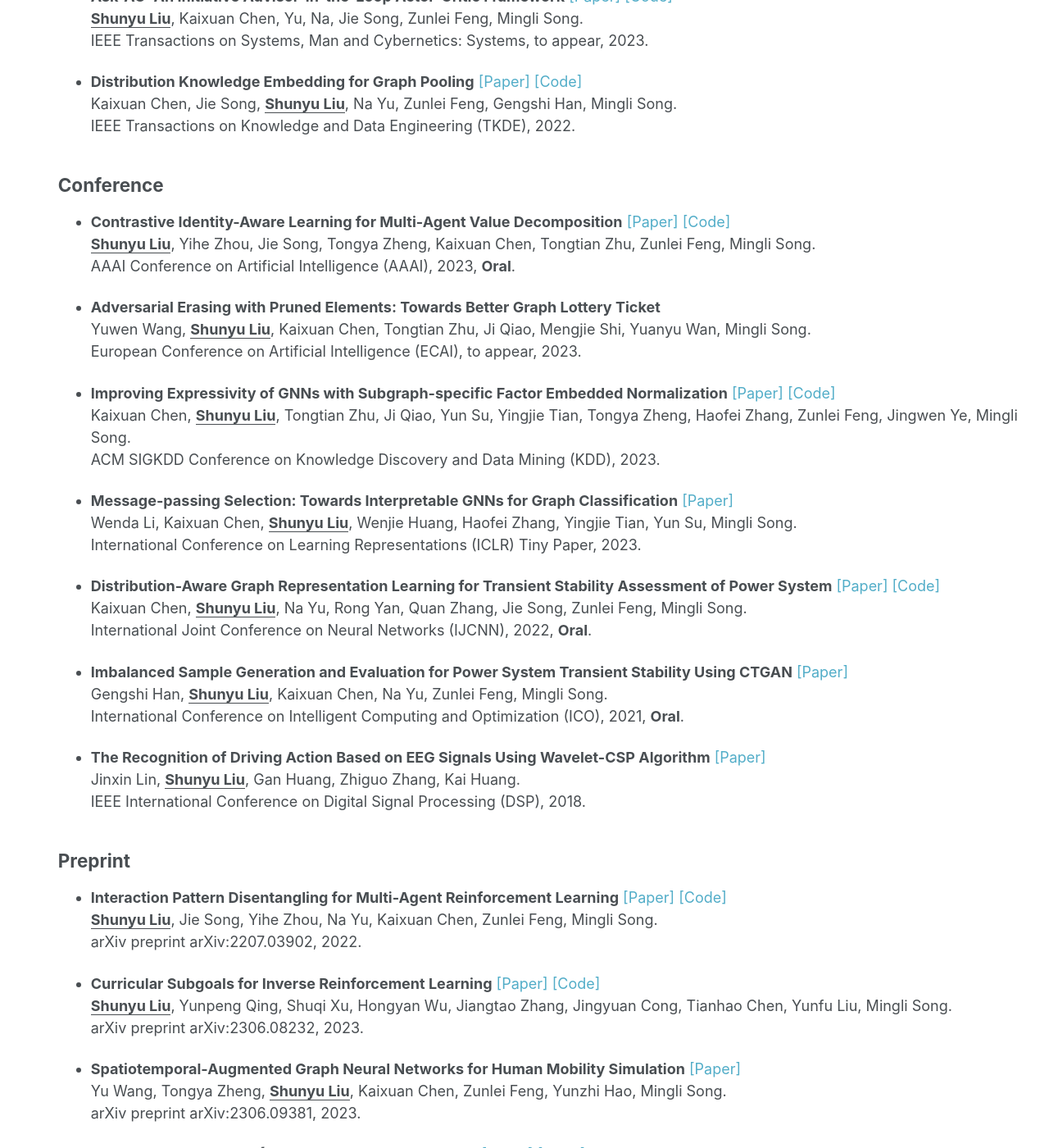
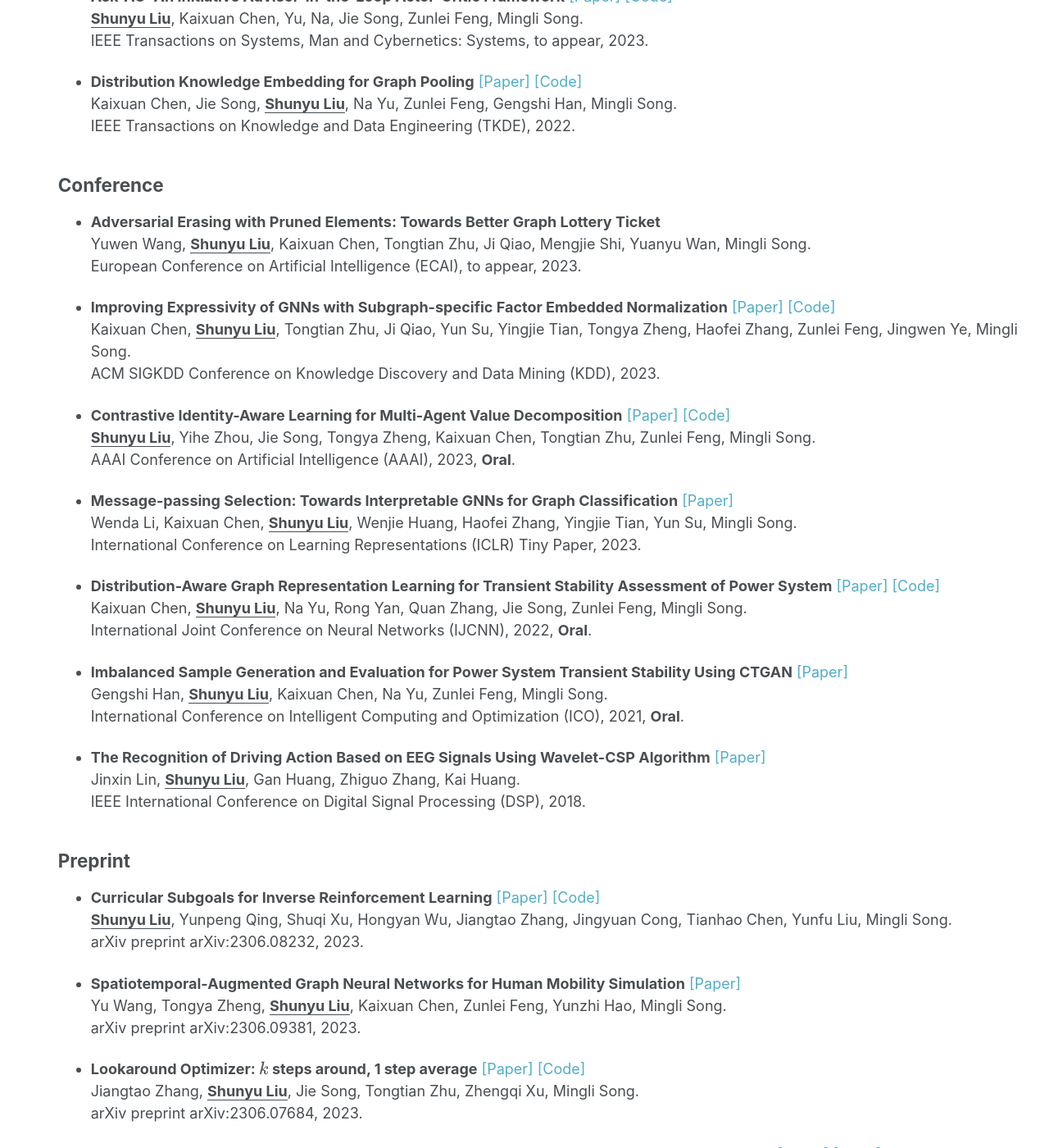
Before and after one commit to liushunyu/liushunyu.github.io, a Jekyll site: the page built from _pages/publications.md, in a window 1280 px wide and 1400 px high, scrolled down 359 px. Shown: the whole window at 82% size. Built offline with Jekyll 4.4.1, drawn with Linux system fonts in a browser that asks for light colours; formulas are drawn with MathJax 3; some of the changed text lies outside the part shown.

Commit message:
Update publications.md

```diff
--- a/_pages/publications.md
+++ b/_pages/publications.md
@@ -30,14 +30,6 @@
 ## Conference
 
 
-
-
-
-- **Contrastive Identity-Aware Learning for Multi-Agent Value Decomposition** <a href="https://arxiv.org/abs/2211.12712" target="_blank" style="text-decoration: none">\[Paper\]</a> <a href="https://github.com/liushunyu/CIA" target="_blank" style="text-decoration: none">\[Code\]</a> \\
-  **<u>Shunyu Liu</u>**, Yihe Zhou, Jie Song, Tongya Zheng, Kaixuan Chen, Tongtian Zhu, Zunlei Feng, Mingli Song.\\
-  AAAI Conference on Artificial Intelligence (AAAI), 2023, **Oral**.
-
-
 - **Adversarial Erasing with Pruned Elements: Towards Better Graph Lottery Ticket** \\
   Yuwen Wang, **<u>Shunyu Liu</u>**, Kaixuan Chen, Tongtian Zhu, Ji Qiao, Mengjie Shi, Yuanyu Wan, Mingli Song.\\
   European Conference on Artificial Intelligence (ECAI), to appear, 2023.
@@ -47,14 +39,14 @@
   Kaixuan Chen, **<u>Shunyu Liu</u>**, Tongtian Zhu, Ji Qiao, Yun Su, Yingjie Tian, Tongya Zheng, Haofei Zhang, Zunlei Feng, Jingwen Ye, Mingli Song. \\
   ACM SIGKDD Conference on Knowledge Discovery and Data Mining (KDD), 2023.
 
+- **Contrastive Identity-Aware Learning for Multi-Agent Value Decomposition** <a href="https://arxiv.org/abs/2211.12712" target="_blank" style="text-decoration: none">\[Paper\]</a> <a href="https://github.com/liushunyu/CIA" target="_blank" style="text-decoration: none">\[Code\]</a> \\
+  **<u>Shunyu Liu</u>**, Yihe Zhou, Jie Song, Tongya Zheng, Kaixuan Chen, Tongtian Zhu, Zunlei Feng, Mingli Song.\\
+  AAAI Conference on Artificial Intelligence (AAAI), 2023, **Oral**.
 
 
 - **Message-passing Selection: Towards Interpretable GNNs for Graph Classification** <a href="https://openreview.net/forum?id=99Go96dla5y" target="_blank" style="text-decoration: none">\[Paper\]</a> \\
   Wenda Li, Kaixuan Chen, **<u>Shunyu Liu</u>**, Wenjie Huang, Haofei Zhang, Yingjie Tian, Yun Su, Mingli Song.\\
   International Conference on Learning Representations (ICLR) Tiny Paper, 2023.
-
-
-
 
 
 
@@ -87,14 +79,6 @@
 
 
 
-
-
-- **Interaction Pattern Disentangling for Multi-Agent Reinforcement Learning** <a href="https://arxiv.org/abs/2207.03902" target="_blank" style="text-decoration: none">\[Paper\]</a> <a href="https://github.com/liushunyu/OPT" target="_blank" style="text-decoration: none">\[Code\]</a> \\
-  **<u>Shunyu Liu</u>**, Jie Song, Yihe Zhou, Na Yu, Kaixuan Chen, Zunlei Feng, Mingli Song.\\
-  arXiv preprint arXiv:2207.03902, 2022.
-
-
-
 - **Curricular Subgoals for Inverse Reinforcement Learning** <a href="https://arxiv.org/abs/2306.08232" target="_blank" style="text-decoration: none">\[Paper\]</a> <a href="https://github.com/Plankson/CSIRL" target="_blank" style="text-decoration: none">\[Code\]</a> \\
   **<u>Shunyu Liu</u>**, Yunpeng Qing, Shuqi Xu, Hongyan Wu, Jiangtao Zhang, Jingyuan Cong, Tianhao Chen, Yunfu Liu, Mingli Song.\\
   arXiv preprint arXiv:2306.08232, 2023.
@@ -103,8 +87,6 @@
 - **Spatiotemporal-Augmented Graph Neural Networks for Human Mobility Simulation** <a href="https://arxiv.org/abs/2306.09381" target="_blank" style="text-decoration: none">\[Paper\]</a> \\
   Yu Wang, Tongya Zheng, **<u>Shunyu Liu</u>**, Kaixuan Chen, Zunlei Feng, Yunzhi Hao, Mingli Song.\\
   arXiv preprint arXiv:2306.09381, 2023.
-
-
 
 
 - **Lookaround Optimizer: $k$ steps around, 1 step average** <a href="https://arxiv.org/abs/2306.07684" target="_blank" style="text-decoration: none">\[Paper\]</a> <a href="https://github.com/Ardcy/Lookaround" target="_blank" style="text-decoration: none">\[Code\]</a> \\
@@ -118,6 +100,12 @@
 
 
 
+- **Interaction Pattern Disentangling for Multi-Agent Reinforcement Learning** <a href="https://arxiv.org/abs/2207.03902" target="_blank" style="text-decoration: none">\[Paper\]</a> <a href="https://github.com/liushunyu/OPT" target="_blank" style="text-decoration: none">\[Code\]</a> \\
+  **<u>Shunyu Liu</u>**, Jie Song, Yihe Zhou, Na Yu, Kaixuan Chen, Zunlei Feng, Mingli Song.\\
+  arXiv preprint arXiv:2207.03902, 2022.
+
+
+
 - **A Survey on Explainable Reinforcement Learning: Concepts, Algorithms, Challenges** <a href="https://arxiv.org/abs/2211.06665" target="_blank" style="text-decoration: none">\[Paper\]</a> <a href="https://github.com/Plankson/awesome-explainable-reinforcement-learning" target="_blank" style="text-decoration: none">\[Code\]</a> \\
   Yunpeng Qing, **<u>Shunyu Liu</u>**, Jie Song, Huiqiong Wang, Mingli Song. \\
   arXiv preprint arXiv:2211.06665, 2022.
```
